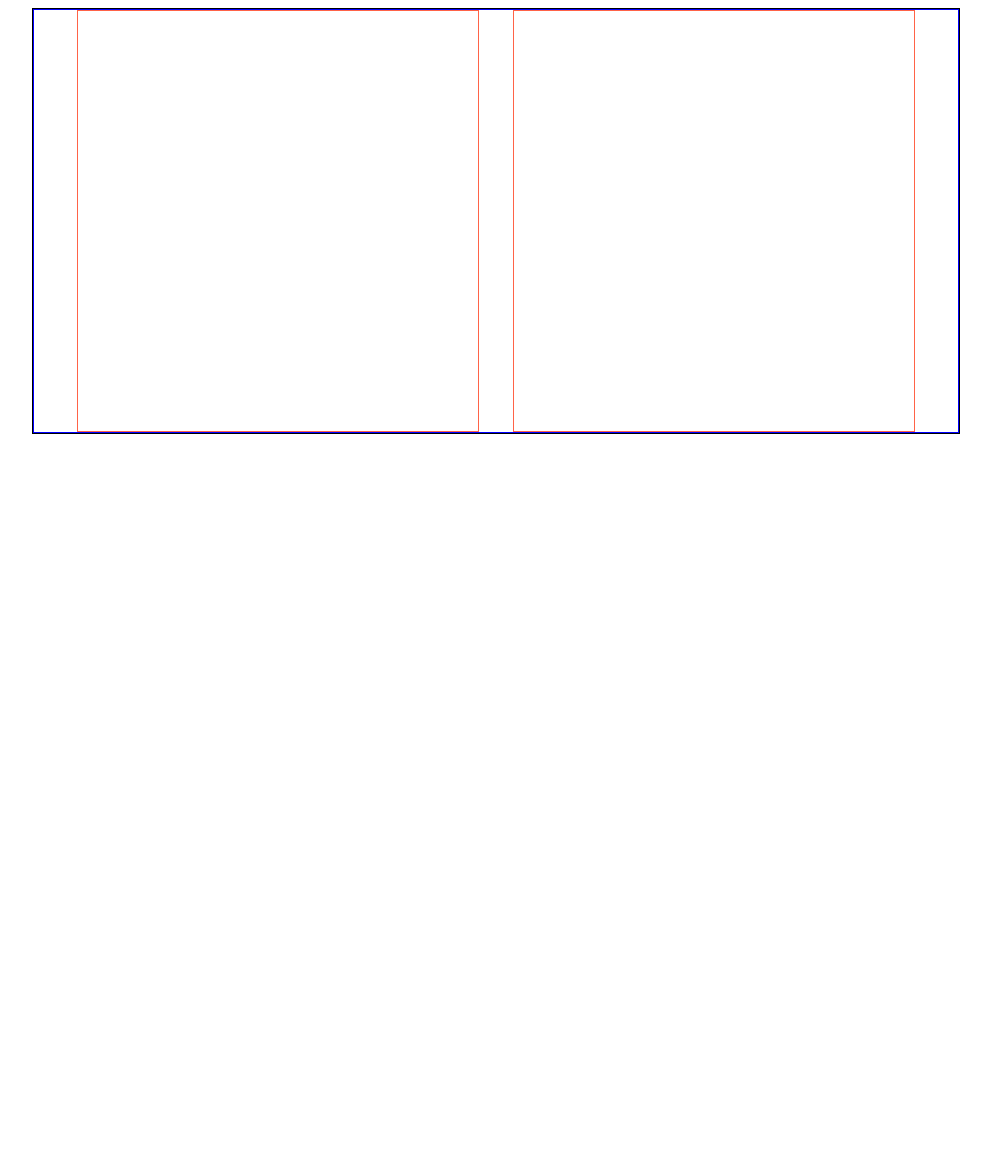
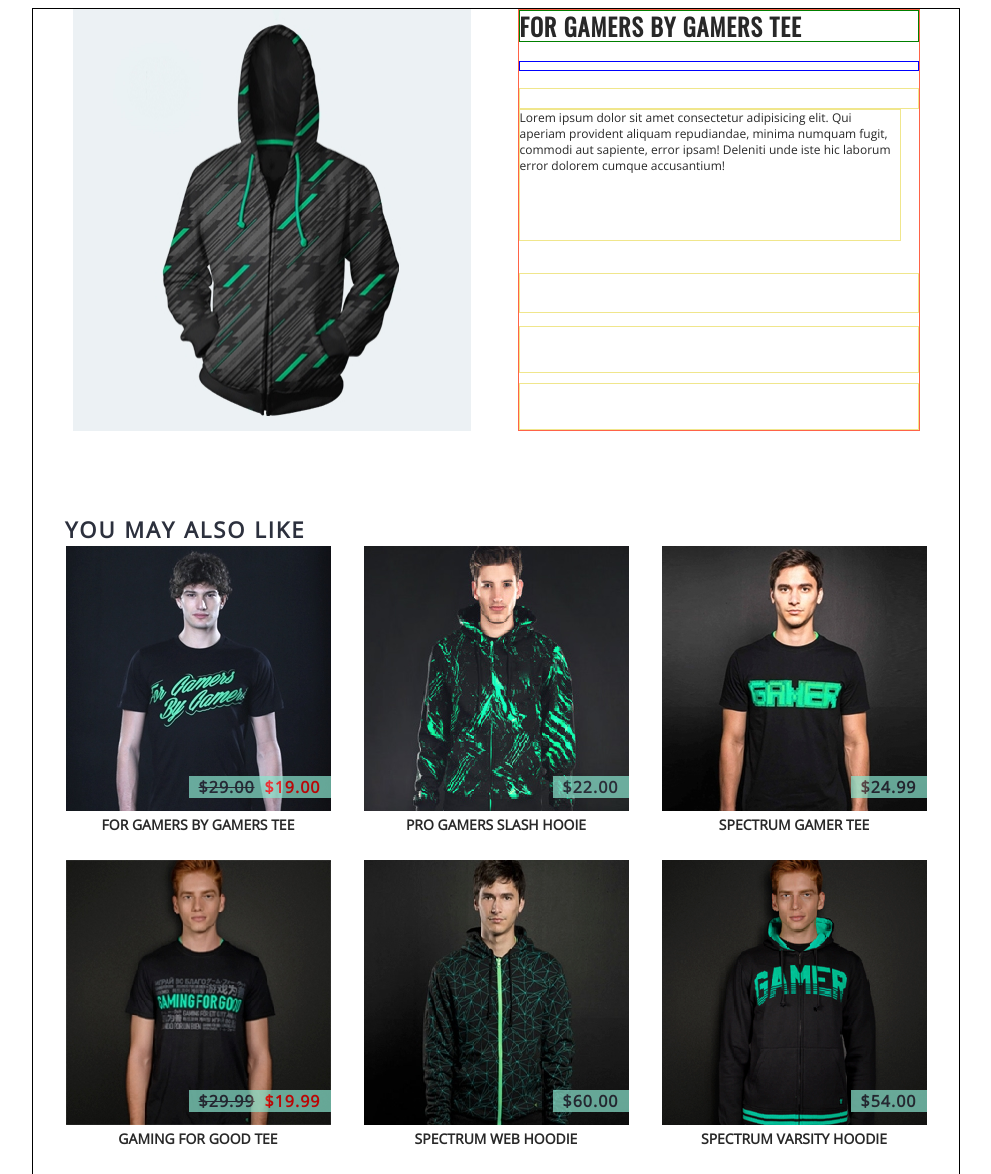
Before and after one commit to sergey20061989/my-first-repository, a plain HTML site: page pages/GAMER_SHOP/index.html in a window 1280 px wide. Shown: the top 1174 px of the page, without its empty margins (144-1135 px from the left). Before the commit the page ends 800 px from the top, so only its background shows below. Drawn offline with nearby package versions, Linux system fonts and the light colour scheme.

Commit message:
migrate too linuks

```diff
--- /dev/null
+++ b/pages/GAMER_SHOP/footer.css
@@ -0,0 +1,64 @@
+.footer {
+    padding-left: 16px;
+    padding-right: 16px;
+    display: flex;
+    flex-direction: column;
+}
+
+.axis {
+    margin-bottom: 26px;
+    display: flex;
+    flex-direction: row;
+    justify-content: space-around;
+}
+
+.title-footer {
+    font-size: 22px;
+    letter-spacing: 2px;
+    line-height: 33px;
+    color: #2c303d;
+    font-weight: 700;
+    text-transform: uppercase;
+    margin-left: 16px;
+}
+
+.loh {
+    position: relative;
+    text-align: center;
+}
+
+.title-loh {
+    font-weight: 700;
+    font-size: 14px;
+    color: #282828;
+    text-transform: uppercase;
+}
+
+.price {
+    position: absolute;
+    bottom: 36px;
+    right: 0px;
+    background-color: #8ae6cf;
+    height: 22px;
+    display: inline-flex;
+    align-items: center;
+    opacity: 0.7;
+    padding: 0 10px 0 10px;
+    font-size: 16px;
+    letter-spacing: 1px;
+    line-height: 33px;
+    color: #2c303d;
+    font-family: "Open Sans";
+    font-weight: 700;
+}
+
+.trought {
+    text-decoration: line-through;
+    opacity: 1;
+}
+
+.discont {
+    color: red;
+    opacity: 1;
+    margin-left: 10px;
+}
--- a/pages/GAMER_SHOP/index.css
+++ b/pages/GAMER_SHOP/index.css
@@ -1,5 +1,8 @@
 body {
     display: flex;
+    font-size: 14px;
+    color: #282828;
+    font-family: "Open Sans";
 }
 
 .main {
@@ -11,22 +14,14 @@ body {
 }
 
 .top {
-    padding-left: 26px;
-    padding-right: 26px;
+    padding-left: 16px;
+    padding-right: 16px;
     display: flex;
     flex-direction: row;
-    border: 1px solid blue;
     justify-content: space-around;
+    margin-bottom: 82px;
 }
 
 .in-target {
-    width: 400px;
-    height: 420px;
-    border: 1px solid tomato;
+    flex: 1 400px 420px;
 }
-
-.info {
-    width: 400px;
-    height: 420px;
-    border: 1px solid tomato;
-}
--- a/pages/GAMER_SHOP/index.html
+++ b/pages/GAMER_SHOP/index.html
@@ -4,36 +4,82 @@
 <head>
     <meta charset="UTF-8">
     <meta name="viewport" content="width=device-width, initial-scale=1.0">
+    <link href="https://fonts.googleapis.com/css?family=Open+Sans|Oswald&display=swap" rel="stylesheet">
+
     <title>Document</title>
     <link rel="stylesheet" href="./index.css">
+    <link rel="stylesheet" href="footer.css">
+    <link rel="stylesheet" href="info.css">
 </head>
 
 <body>
     <div class="main">
 
         <div class="top">
-            <div class="in-target"></div>
-            <div class="info"></div>
+            <img src="img/img/item-left.jpg" class="in-target">
+            <div class="info">
+                <div class="mein-title">FOR GAMERS BY GAMERS TEE</div>
+                <div class="lit"></div>
+                <div class="class1 borderclass"></div>
+                <div class="class2 borderclass">
+                    Lorem ipsum dolor sit amet consectetur adipisicing elit. Qui aperiam provident aliquam repudiandae, minima numquam fugit, commodi aut sapiente, error ipsam! Deleniti unde iste hic laborum error dolorem cumque accusantium!
+                </div>
+                <div class="class3 borderclass">
+
+                </div>
+                <div class="class4 borderclass"></div>
+                <div class="class5 borderclass"></div>
+            </div>
         </div>
 
         <div class="footer">
+            <div class="title-footer">you may also like</div>
 
             <div class="axis">
-                <div></div>
-                <div></div>
-                <div></div>
+                <div class="loh">
+                    <img src="./img/img/item-1.jpg">
+                    <div class="title-loh">for gamers by gamers tee</div>
+                    <div class="price">
+                        <span class="trought">$29.00</span>
+                        <span class="discont">$19.00</span>
+                    </div>
+                </div>
+                <div class="loh">
+                    <img src="./img/img/item-2.jpg">
+                    <div class="title-loh">pro gamers slash hooie</div>
+                    <div class="price">$22.00</div>
+                </div>
+                <div class="loh">
+                    <img src="./img/img/item-3.jpg" alt="">
+                    <div class="title-loh">spectrum gamer tee</div>
+                    <div class="price">$24.99</div>
+                </div>
             </div>
-
             <div class="axis">
-                <div></div>
-                <div></div>
-                <div></div>
+                <div class="loh">
+                    <img src="./img/img/item-4.jpg" alt="">
+                    <div class="title-loh">gaming for good tee</div>
+                    <div class="price">
+                        <span class="trought">$29.99</span>
+                        <span class="discont">$19.99</span>
+                    </div>
+                </div>
+                <div class="loh">
+                    <img src="./img/img/item-5.jpg" alt="">
+                    <div class="title-loh">spectrum web hoodie</div>
+                    <div class="price">$60.00</div>
+                </div>
+                <div class="loh">
+                    <img src="./img/img/item-6.jpg" alt="">
+                    <div class="title-loh">spectrum varsity hoodie</div>
+                    <div class="price">$54.00</div>
+                </div>
             </div>
 
         </div>
 
     </div>
-
+    <script src="./index.js"></script>
 </body>
 
 </html>
--- /dev/null
+++ b/pages/GAMER_SHOP/index.js
@@ -0,0 +1,15 @@
+window.onload = function() {
+    let x = 1;
+    let str = "hellow";
+    let bool = false;
+    let un = undefined;
+    let y = null
+    if (x == 1) {
+        alert("Serega " + str);
+
+    } else {
+        alert("good bey")
+
+
+    }
+}
--- /dev/null
+++ b/pages/GAMER_SHOP/info.css
@@ -0,0 +1,58 @@
+.info {
+    width: 400px;
+    height: 420px;
+    border: 1px solid tomato;
+    display: flex;
+    flex-direction: column;
+}
+
+.mein-title {
+    border: 1px solid green;
+    font-size: 24px;
+    letter-spacing: 1px;
+    line-height: 30px;
+    font-family: "Oswald";
+    font-weight: 700;
+}
+
+.lit {
+    height: 8px;
+    border: 1px solid blue;
+    margin-top: 19px;
+}
+
+.class1 {
+    margin-top: 17px;
+    height: 19px;
+}
+
+.borderclass {
+    border: 1px solid khaki;
+}
+
+.class2 {
+    height: 92px;
+    width: 380px;
+    height: 131px;
+    font-size: 12px;
+    letter-spacing: 0px;
+    line-height: 16px;
+    color: #282828;
+    font-family: "Open Sans";
+    font-weight: 300;
+}
+
+.class3 {
+    height: 38px;
+    margin-top: 32px;
+}
+
+.class4 {
+    height: 45px;
+    margin-top: 13px;
+}
+
+.class5 {
+    height: 45px;
+    margin-top: 10px;
+}
--- /dev/null
+++ b/pages/GAMER_SHOP/style.css
@@ -0,0 +1,3 @@
+body {
+    background-color: wheat;
+}
```
Also changed, not shown: img/Без названия.jpg (added).
